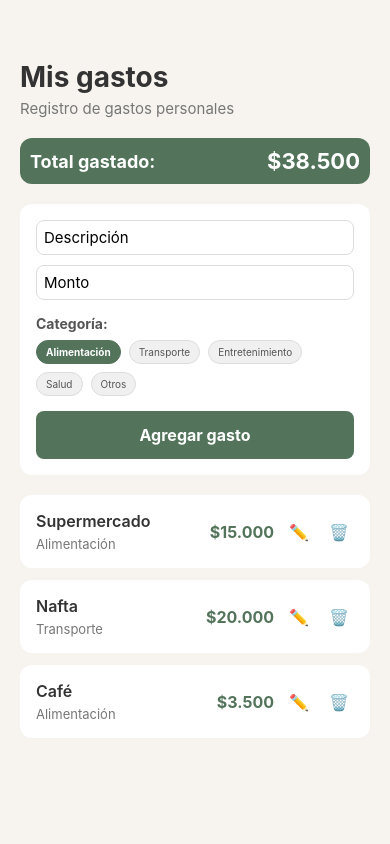
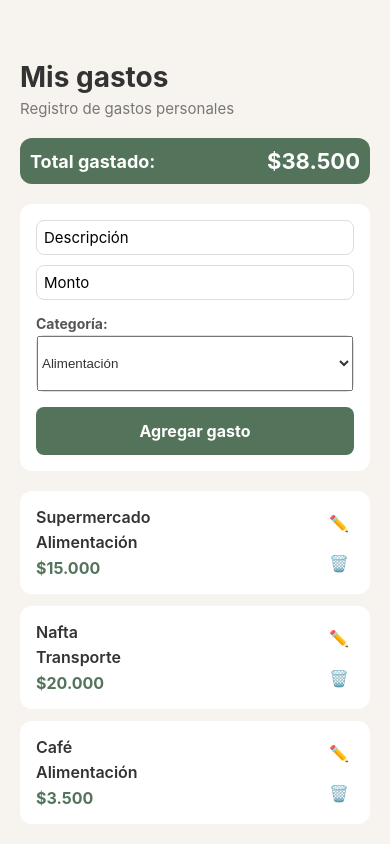
Before and after one commit to Dante0674/GestorDeGastosDT, a React Native app: screen / in a window 390 px wide. Built offline with nearby package versions, Linux system fonts and the light colour scheme.

Commit message:
Diseno con Picker

```diff
--- a/src/components/FormularioGasto.js
+++ b/src/components/FormularioGasto.js
@@ -1,3 +1,5 @@
+// Importamos Picker
+import { Picker } from '@react-native-picker/picker';
 import {
   View,
   Text,
@@ -36,28 +38,22 @@ export default function FormularioGasto({
         keyboardType="decimal-pad"
       />
 
-      {/* Título para las categorías */}
+            {/* Título para las categorías */}
       <Text style={styles.tituloCategoria}>Categoría:</Text>
 
-      {/* Botones para elegir la categoría */}
-      <View style={styles.contenedorCategorias}>
-        {['Alimentación', 'Transporte', 'Entretenimiento', 'Salud', 'Otros'].map((cat) => (
-          <Pressable
-            key={cat}
-            style={[
-              styles.botonCategoria,
-              categoria === cat && styles.botonCategoriaActivo
-            ]}
-            onPress={() => setCategoria(cat)}
-          >
-            <Text style={[
-              styles.textoCategoria,
-              categoria === cat && styles.textoCategoriaActivo
-            ]}>
-              {cat}
-            </Text>
-          </Pressable>
-        ))}
+      {/* Desplegable de categorías con Picker */}
+      <View style={styles.contenedorPicker}>
+        <Picker
+          selectedValue={categoria}
+          onValueChange={(itemValue) => setCategoria(itemValue)}
+          style={styles.picker}
+        >
+          <Picker.Item label="Alimentación" value="Alimentación" />
+          <Picker.Item label="Transporte" value="Transporte" />
+          <Picker.Item label="Entretenimiento" value="Entretenimiento" />
+          <Picker.Item label="Salud" value="Salud" />
+          <Picker.Item label="Otros" value="Otros" />
+        </Picker>
       </View>
 
       {/* Lógica del botón: Si estamos en modo edición, muestra "Guardar cambios", sino "Agregar gasto" */}
@@ -126,7 +122,7 @@ const styles = StyleSheet.create({
     fontSize: 14,
     fontWeight: 'bold',
     color: '#555555',
-    marginBottom: 8,
+    marginBottom: 3,
     marginTop: 5,
   },
   contenedorCategorias: {
@@ -135,24 +131,16 @@ const styles = StyleSheet.create({
     gap: 8,
     marginBottom: 15,
   },
-  botonCategoria: {
-    backgroundColor: '#F0F0F0',
-    paddingVertical: 5,
-    paddingHorizontal: 9,
-    borderRadius: 12,
+     contenedorPicker: {
     borderWidth: 1,
     borderColor: '#DDDDDD',
+    borderRadius: 8,
+    marginBottom: 15,
+    // Le quitamos el overflow: 'hidden' para que el texto no se corte
   },
-  botonCategoriaActivo: {
-    backgroundColor: '#53745B',
-    borderColor: '#53745B',
-  },
-  textoCategoria: {
-    color: '#555555',
-    fontSize: 10,
-  },
-  textoCategoriaActivo: {
-    color: '#FFFFFF',
-    fontWeight: 'bold',
+  picker: {
+    height: 55, // Un poquito más alto para que la letra respire
+    width: '100%',
+    color: '#333333',
   },
 });
--- a/src/components/TarjetaGasto.js
+++ b/src/components/TarjetaGasto.js
@@ -5,7 +5,9 @@ import { View, Text, StyleSheet, Pressable } from 'react-native';
 export default function TarjetaGasto({ gasto, onEliminar, onEditar }) {
   return (
     <View style={styles.tarjeta}>
-      <View>
+
+      {/* Lado izquierdo: Toda la información del gasto */}
+      <View style={styles.infoIzquierda}>
         <Text style={styles.descripcion}>
           {gasto.descripcion}
         </Text>
@@ -13,23 +15,25 @@ export default function TarjetaGasto({ gasto, onEliminar, onEditar }) {
         <Text style={styles.categoria}>
           {gasto.categoria}
         </Text>
-      </View>
 
-      {/* Contenedor de la derecha: monto y botones */}
-      <View style={styles.derecha}>
         <Text style={styles.monto}>
           ${gasto.monto.toLocaleString('es-AR')}
         </Text>
+      </View>
 
-        {/* Botón de editar (lápiz) que ejecuta la función onEditar */}
+      {/* Lado derecho: Los botones uno arriba del otro */}
+      <View style={styles.acciones}>
+
+        {/* Botón de editar (lápiz) */}
         <Pressable onPress={onEditar} style={styles.botonAccion}>
           <Text style={{ fontSize: 16 }}>✏️</Text>
         </Pressable>
 
-        {/* Botón de eliminar (tachito) que ejecuta la función onEliminar */}
+        {/* Botón de eliminar (tachito) */}
         <Pressable onPress={onEliminar} style={styles.botonAccion}>
           <Text style={{ fontSize: 16 }}>🗑️</Text>
         </Pressable>
+
       </View>
     </View>
   );
@@ -41,32 +45,41 @@ const styles = StyleSheet.create({
     padding: 16,
     borderRadius: 12,
     marginBottom: 12,
-    flexDirection: 'row',
-    justifyContent: 'space-between',
+    flexDirection: 'row', // Pone la info y los botones en la misma fila
+    justifyContent: 'space-between', // Separa la info de los botones
     alignItems: 'center',
+  },
+
+  // Estilo para el contenedor de la izquierda
+  infoIzquierda: {
+    flex: 1, // Hace que ocupe todo el espacio disponible
+    marginRight: 15, // Le da un respiro para no chocar con los botones
   },
   descripcion: {
     fontSize: 16,
     fontWeight: '600',
     color: '#333333',
   },
-  categoria: {
-    fontSize: 13,
-    color: '#777777',
+    categoria: {
+    fontSize: 16, // <-- Mismo tamaño que la descripción (antes era 13)
+    fontWeight: '600', // <-- Misma negrita que la descripción
+    color: '#333333', // <-- Le dejamos el gris para que no compita con el título, o si querés lo cambias a '#333333'
     marginTop: 5,
-  },
-  // Estilo para alinear el monto y los botones en la misma fila
-  derecha: {
-    flexDirection: 'row',
-    alignItems: 'center',
-    gap: 10, // Espacio entre el monto y los botones
   },
   monto: {
     fontSize: 16,
     fontWeight: 'bold',
     color: '#53745B',
+    marginTop: 6,
   },
-  // Estilo para los botones (les dimos un poquito de padding para que sea fácil tocar)
+
+  // Estilo para el contenedor de los botones de la derecha
+  acciones: {
+    alignItems: 'center', // Centra los botones
+    gap: 10, // Separación vertical entre el lápiz y el tachito
+  },
+
+  // Estilo para cada botón
   botonAccion: {
     padding: 5,
   },
```
